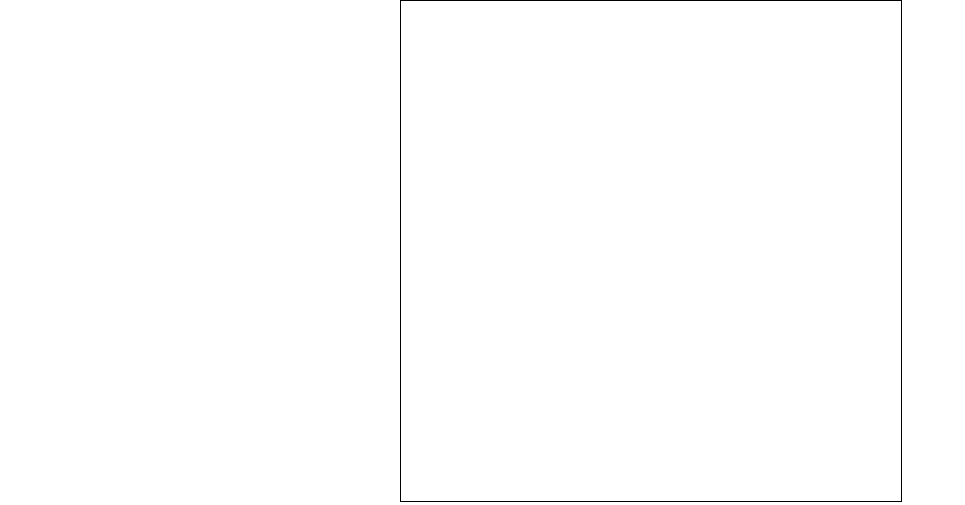
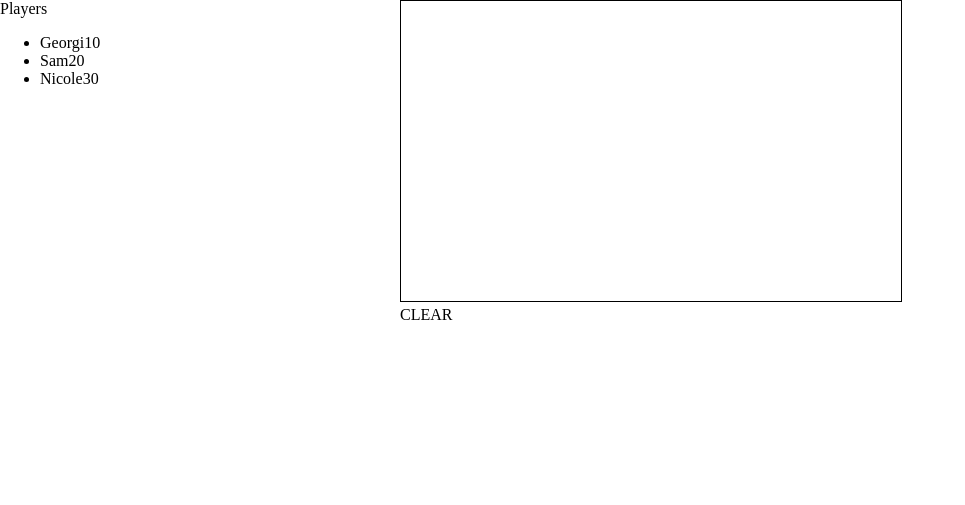
Before and after one commit to nicolelaure/Pic5, a plain HTML site: page index.html in a window 1280 px wide. Shown: the whole page, without its empty margins (0-965 px from the left). Drawn offline with nearby package versions, Linux system fonts and the light colour scheme.

Commit message:
after reforking

```diff
--- a/index.html
+++ b/index.html
@@ -10,11 +10,19 @@
     </head>
     <body>
         <div class="left_panel">
-            &nbsp;
+            <div class="players">
+                <span>Players</span>
+                <ul>
+                    <li class="active">Georgi<span class="score">10</span></li>
+                    <li>Sam<span class="score">20</span></li>
+                    <li>Nicole<span class="score">30</span></li>
+                </ul>
+            </div>
         </div>
         <div class="right_panel">
-            <canvas id="canvasInAPerfectWorld" width="500px" height="500px"></canvas>
-            <!--<div id="canvasDiv"></div> POTENTIAL IE SUPPORT-->
+            <div class="timer"></timer>
+            <canvas id="canvasInAPerfectWorld" width="500px" height="300px"></canvas>
+            <div class="canvas_clear">CLEAR</div>
         </div>
     </body>
 </html>
```
